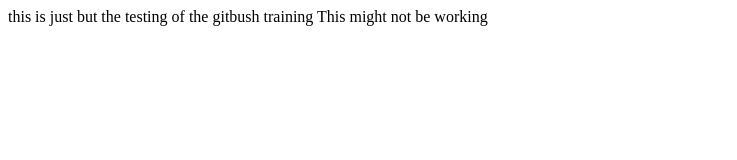
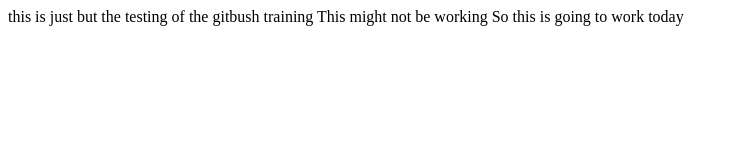
Before and after one commit to dijiflex/happyland-ventures-LTD, a plain HTML site: page felix.html in a window 1280 px wide. Shown: the whole page, without its empty margins (0-737 px from the left). Drawn offline with Linux system fonts and the light colour scheme.

Commit message:
this is the latest commit change i havae made

```diff
--- a/felix.html
+++ b/felix.html
@@ -10,5 +10,7 @@
     this is just but the testing of the gitbush training
 
   This might not be working
+
+  So this is going to work today
 </body>
 </html>
```
